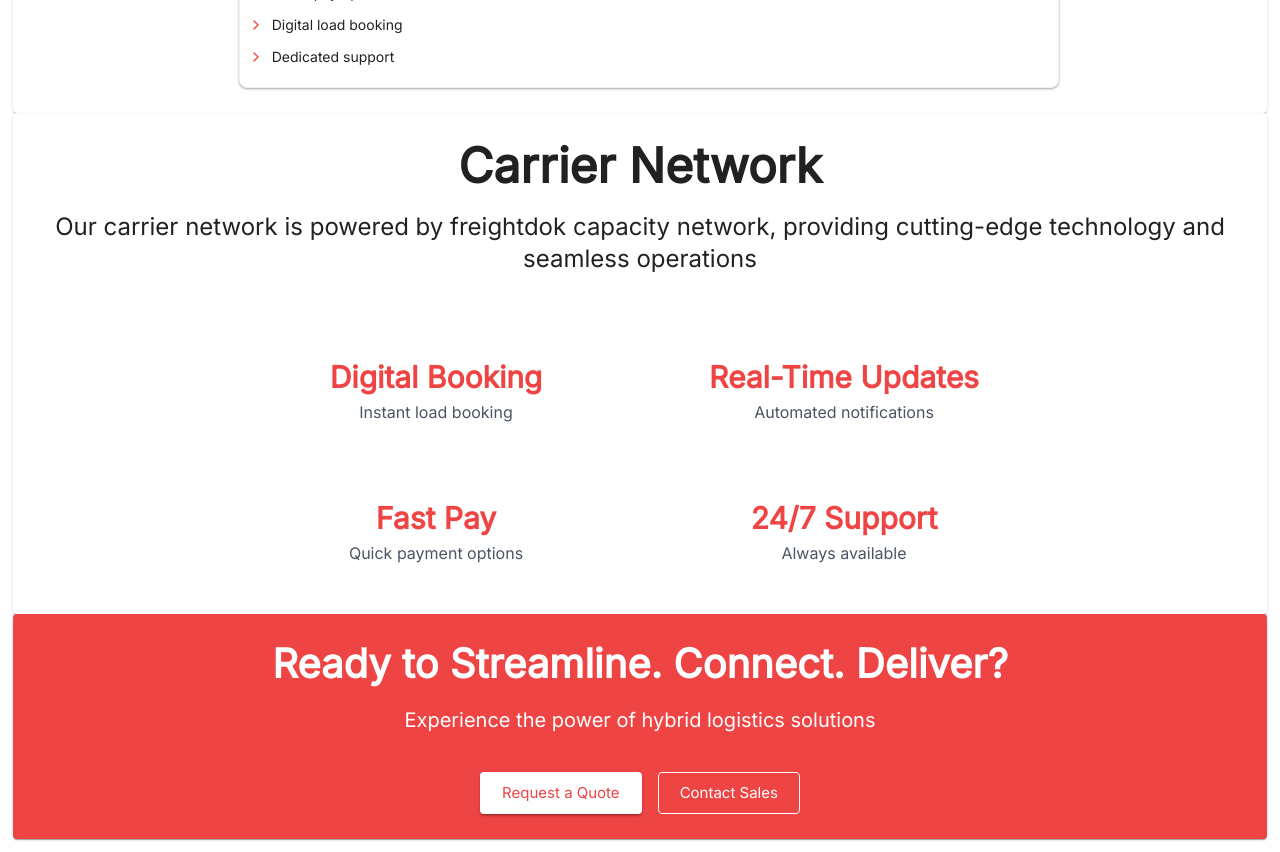
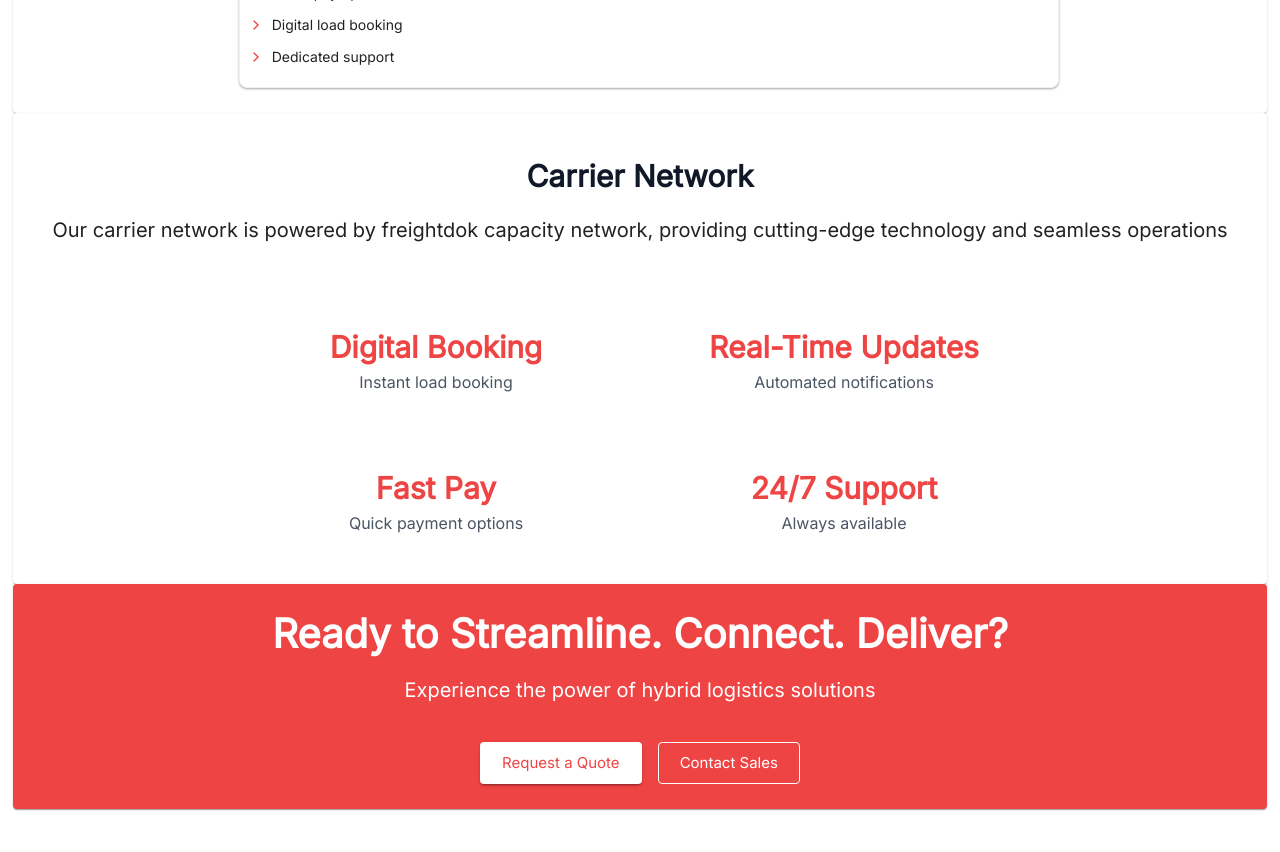
Before and after one commit to sirgill/sunnylogistics, a React (Create React App) app: page / in a window 1280 px wide. Shown: the part 1380-2232 px from the top of the page. After the commit the page ends 2202 px from the top, so only its background shows below. Built offline with nearby package versions, Linux system fonts and the light colour scheme.

Commit message:
"minor change"

```diff
--- a/src/scenes/Landingpage/LandingPage.jsx
+++ b/src/scenes/Landingpage/LandingPage.jsx
@@ -156,10 +156,16 @@ const LandingPage = () => {
 
       {/* Technology Platform */}
       <SectionContainer>
-        <Typography variant="h3" align="center" gutterBottom>
-          Carrier Network
-        </Typography>
-        <Typography variant="h5" align="center" gutterBottom>
+        <MainHeading
+            style={{
+              color: theme.palette.darkGrey.main,
+              fontSize: "30px",
+              padding: "20px",
+            }}
+          >
+             Carrier Network
+          </MainHeading>
+        <Typography variant="h6" align="center" gutterBottom>
           Our carrier network is powered by freightdok capacity network,
           providing cutting-edge technology and seamless operations
         </Typography>
```
Also changed, not shown: 1 other file (tests, documents, lock files or other folders).
